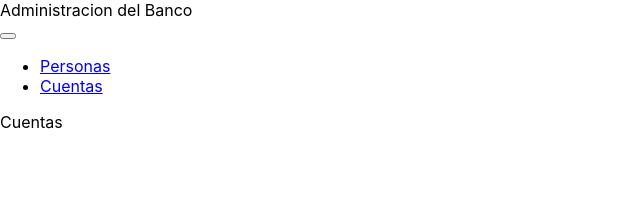
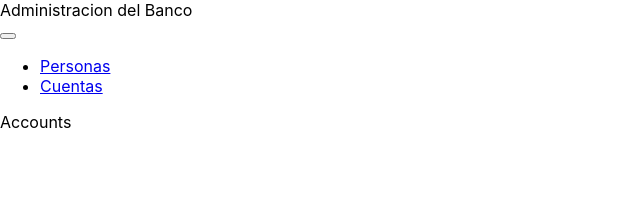
Before and after one commit to Larrygf02/bank-frontend, a React (Create React App) app: page /cuentas in a window 1280 px wide. Shown: the top 202 px of the page, without its empty margins (0-640 px from the left). Built offline with nearby package versions, Linux system fonts and the light colour scheme; the HTML template or start-up script is replaced by a standard one.

Commit message:
Creando rutas de personas

```diff
--- a/src/App.js
+++ b/src/App.js
@@ -1,8 +1,10 @@
 import React from 'react';
 import { BrowserRouter, Route, Switch } from 'react-router-dom'
 import Navbar from './componentes/layout/Navbar'
-import Personas from './componentes/personas/Personas'
-import Cuentas from './componentes/cuentas/Cuentas'
+import Persons from './componentes/persons/Persons'
+import EditPerson from './componentes/persons/EditPerson'
+import NewPerson from './componentes/persons/NewPerson'
+import Accounts from './componentes/accounts/Accounts'
 
 function App() {
   return (
@@ -10,8 +12,10 @@ function App() {
       <Navbar></Navbar>
       <div className="container">
         <Switch>
-          <Route exact path="/personas" component={Personas}></Route>
-          <Route exact path="/cuentas" component={Cuentas}></Route>
+          <Route exact path="/personas" component={Persons}></Route>
+          <Route exact path="/persona/nuevo" component={NewPerson}></Route>
+          <Route exact path="/persona/editar/:id" component={EditPerson}></Route>
+          <Route exact path="/cuentas" component={Accounts}></Route>
         </Switch>
       </div>
     </BrowserRouter>
--- a/src/componentes/cuentas/Cuentas.js
+++ b/src/componentes/accounts/Accounts.js
@@ -1,11 +1,11 @@
 import React from 'react';
 
-function Cuentas(props) {
+function Accounts(props) {
     return (
         <div>
-            Cuentas
+            Accounts
         </div>
     );
 }
 
-export default Cuentas;
+export default Accounts;
--- /dev/null
+++ b/src/componentes/persons/Person.js
@@ -0,0 +1,18 @@
+import React from 'react';
+import { Link } from 'react-router-dom'
+
+function Person({person}) {
+    return (
+        <tr key={person.id}>
+            <td>{person.name}</td>
+            <td>{person.surname}</td>
+            <td>{person.dni}</td>
+            <td>{person.birth_date}</td>
+            <td>
+                <Link>Editar</Link>
+            </td>
+        </tr>
+    );
+}
+
+export default Person;
--- a/src/componentes/personas/Personas.js
+++ b/src/componentes/persons/Persons.js
@@ -1,9 +1,10 @@
 import React, { useEffect, useState } from 'react';
 import axios from 'axios'
+import Person from './Person'
 
-const Personas = () => {
+const Persons = () => {
     const [ persons, savePersons ] = useState([])
-    //const [ recargarPersonas, guardarRecargarPersonas ] = useState(true)
+    //const [ recargarPersons, guardarRecargarPersons ] = useState(true)
     useEffect(() => {
         const getPersons = async () => {
             const result = await axios.get('http://localhost:4000/api/persons/')
@@ -20,16 +21,12 @@ const Personas = () => {
                     <th scope="col">Apellidos</th>
                     <th scope="col">DNI</th>
                     <th scope="col">Fecha Nacimiento</th>
+                    <th scope="col">Acciones</th>
                     </tr>
                 </thead>
                 <tbody>
                     {persons.map(person => (
-                        <tr key={person.id}>
-                            <td>{person.name}</td>
-                            <td>{person.surname}</td>
-                            <td>{person.dni}</td>
-                            <td>{person.birth_date}</td>
-                        </tr>
+                        <Person person={person}></Person>
                     ))}
                 </tbody>
             </table>
@@ -37,4 +34,4 @@ const Personas = () => {
     );
 }
 
-export default Personas;
+export default Persons;
```
